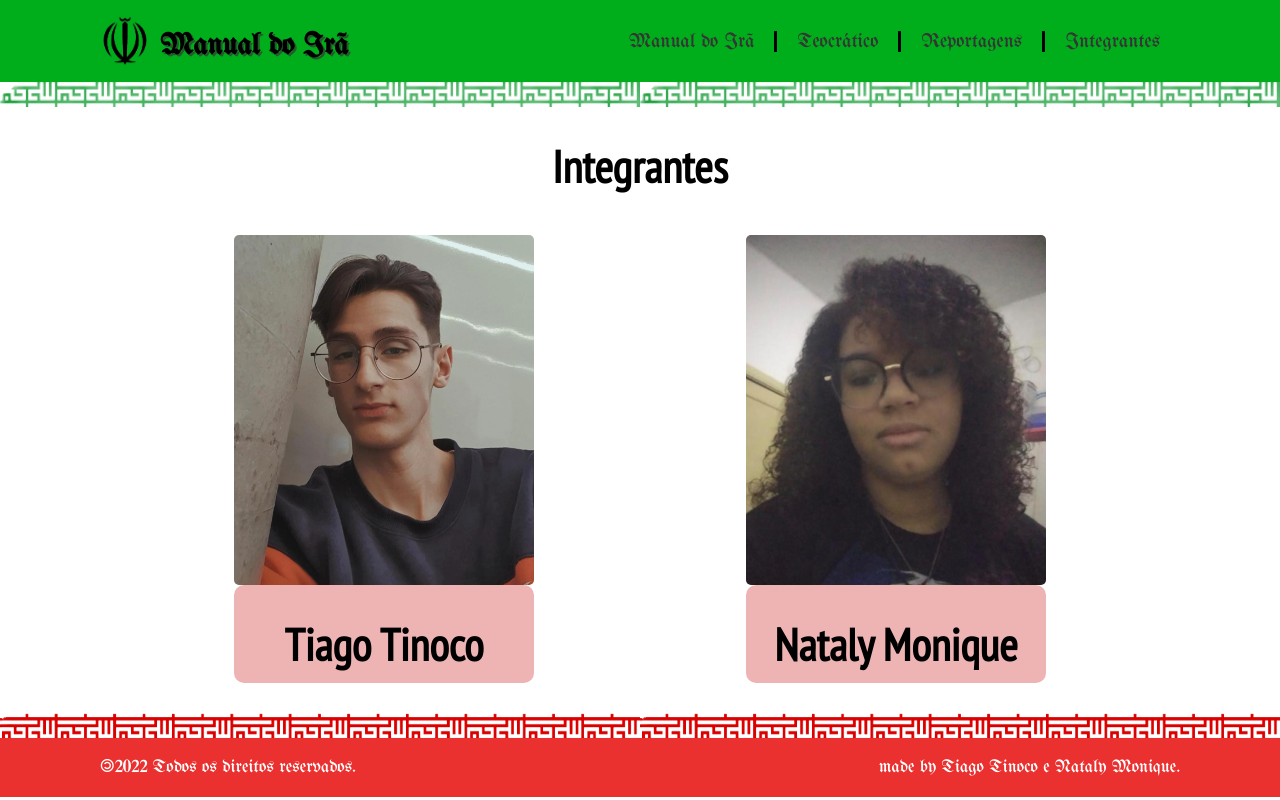
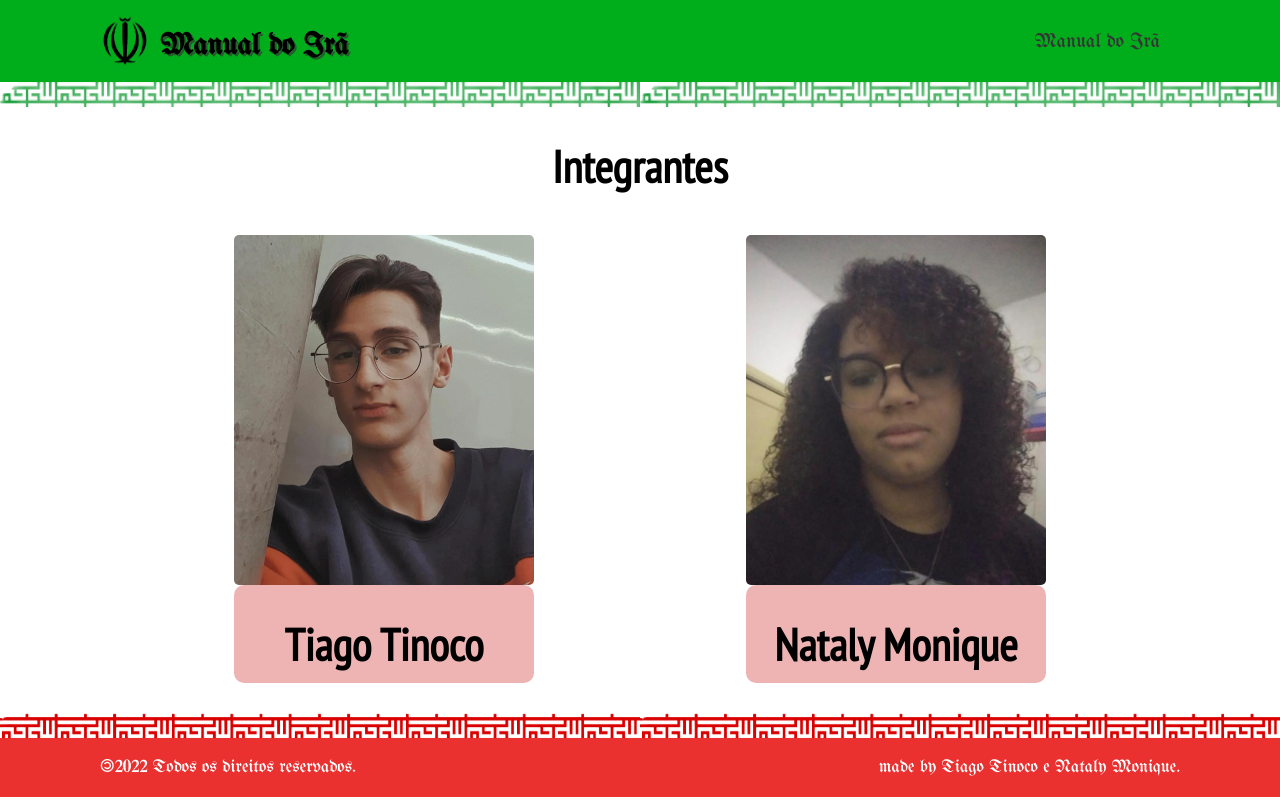
Before and after one commit to TiagoTinoco/ira, a plain HTML site: page members.html in a window 1280 px wide. Drawn offline with Linux system fonts and the light colour scheme.

Commit message:
Fix errors

```diff
--- a/members.html
+++ b/members.html
@@ -15,9 +15,6 @@
         </div>
         <ul>
             <li><a href="#manual">Manual do Irã</a></li>
-            <li><a href="#border">Teocrático</a></li>
-            <li><a href="reportage.html">Reportagens</a></li>
-            <li><a href="members.html">Integrantes</a></li>
         </ul>
     </header>
     <div class="border-top">
```
Also changed, not shown: index.html (+1 -1 lines).
